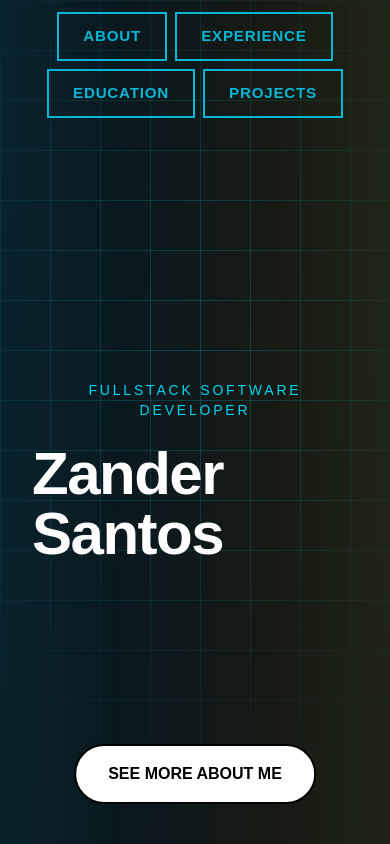
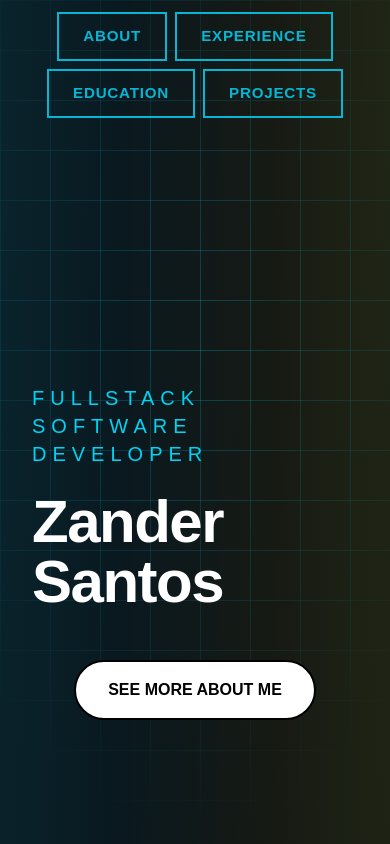
Before and after one commit to zandersantos/zander-santos-portfolio, a Next.js app in the folder zander-santos-portfolio/: page / in a window 390 px wide. Shown: the top 844 px of the page. Built offline with nearby package versions, Linux system fonts and the light colour scheme.

Commit message:
Updated the Hero styling and positioning for a better mobile view

```diff
--- a/zander-santos-portfolio/components/Hero.tsx
+++ b/zander-santos-portfolio/components/Hero.tsx
@@ -1,24 +1,24 @@
 const Hero = () => {
   return (
-    <section className="min-h-screen flex items-center px-8">
-      <div className="max-w-7xl mx-auto w-full">
-        <div className="space-y-6 -translate-y-20">
-          <p className="uppercase tracking-[0.2em] sm:tracking-[0.3em] text-sm sm:text-xl text-cyan-400 text-center sm:text-left">
+    <section className="min-h-screen flex flex-col justify-center px-8">
+      <div className="max-w-7xl mx-auto w-full sm:flex-1 sm:flex sm:items-center">
+        <div className="space-y-6">
+          <p className="uppercase tracking-[0.3em] text-xl text-cyan-400">
             Fullstack Software Developer
           </p>
           <h1 className="text-6xl sm:text-7xl md:text-8xl lg:text-9xl font-black text-white tracking-tight leading-none break-words">
             Zander Santos
           </h1>
+          <a
+            href="#about"
+            className="pt-6 sm:pt-0 sm:absolute sm:bottom-10 sm:left-1/2 sm:-translate-x-1/2 flex flex-col items-center gap-3"
+          >
+            <span className="scroll-down">
+              See more about me
+            </span>
+          </a>
         </div>
       </div>
-      <a
-        href="#about"
-        className="absolute bottom-10 left-1/2 -translate-x-1/2 flex flex-col items-center gap-3"
-      >
-        <span className="scroll-down">
-          See more about me
-        </span>
-      </a>
     </section>
   );
 };
```
